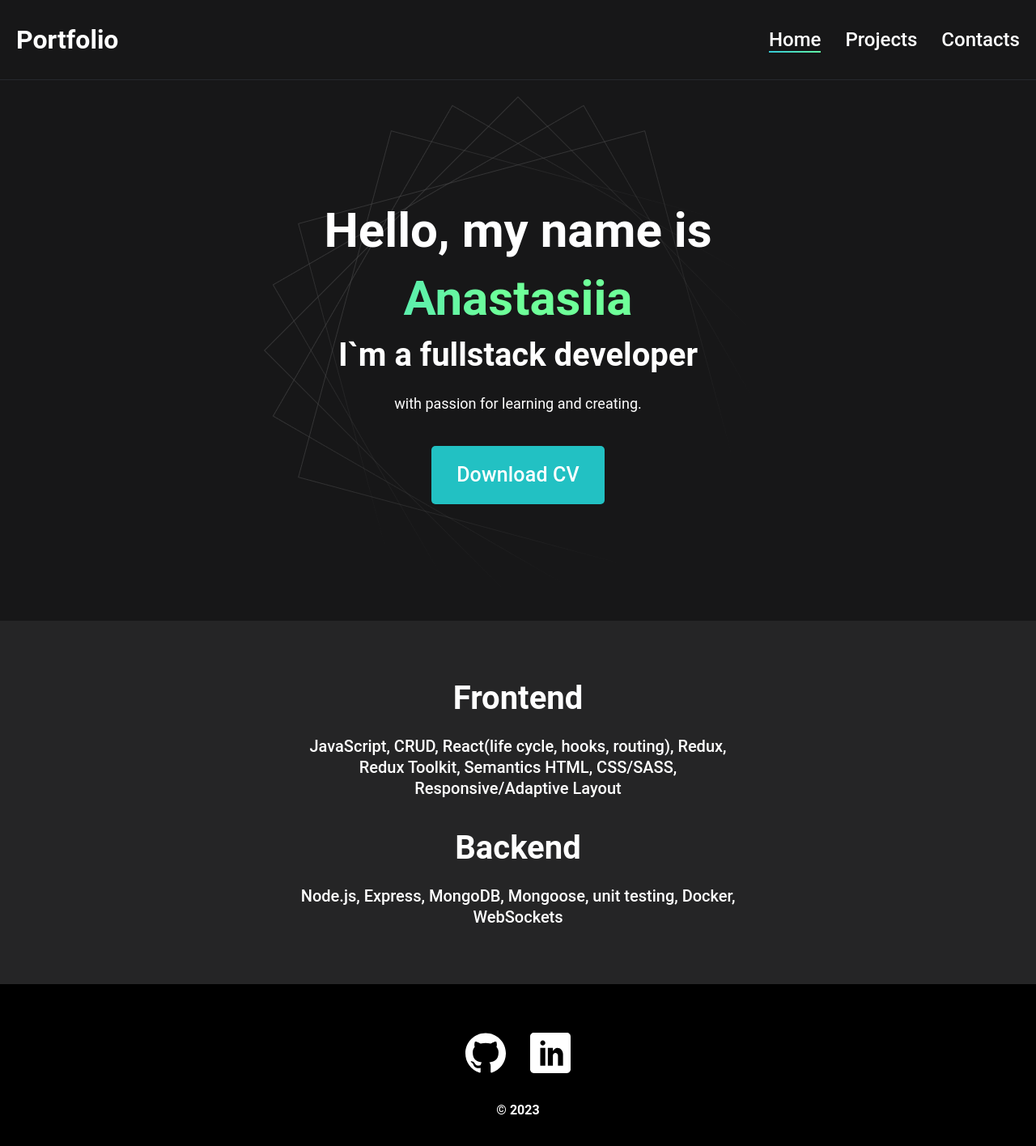
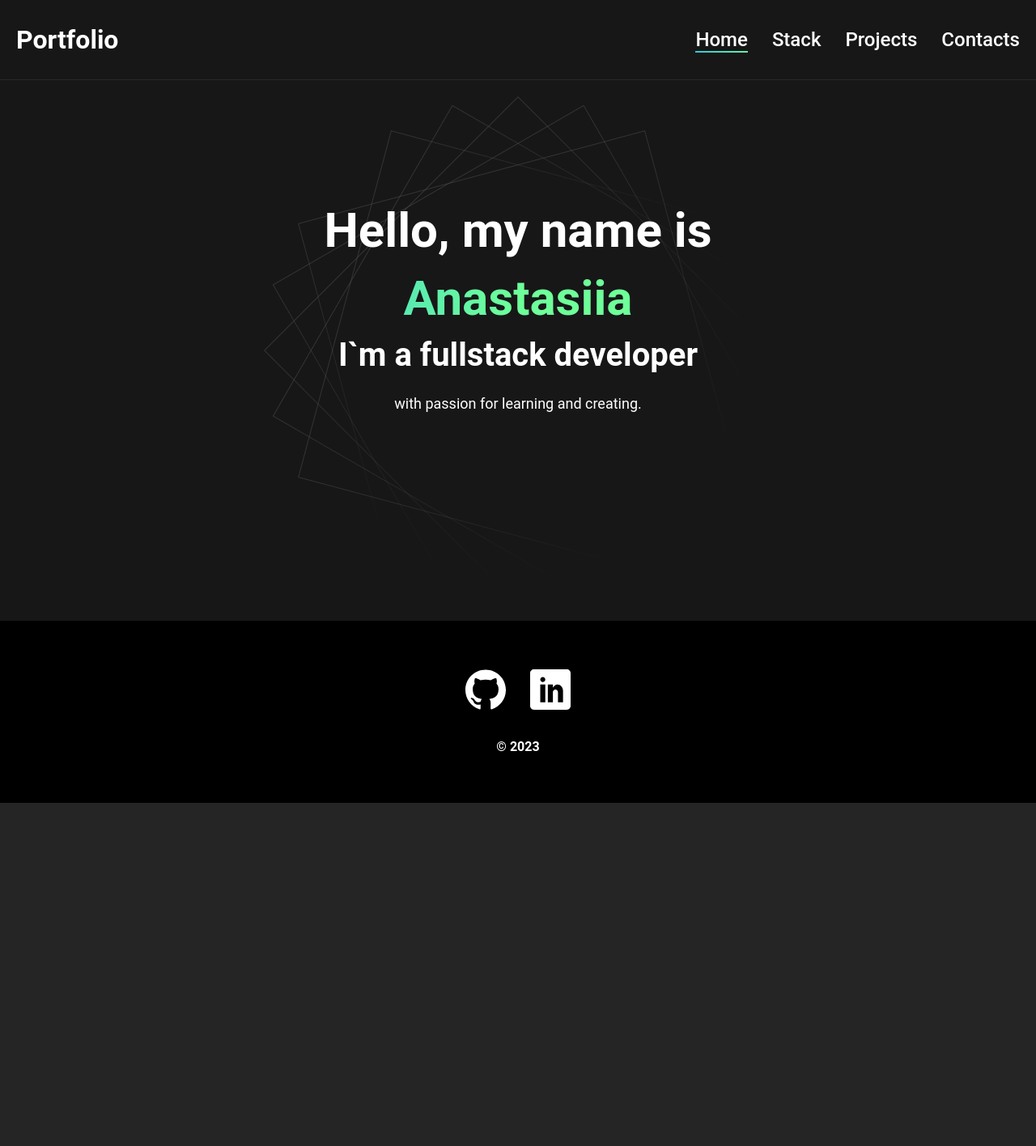
Before and after one commit to simplyNastya/portfolio, a React (Create React App) app: page / in a window 1280 px wide. Shown: the top 1416 px of the page at 81% size. After the commit the page ends 992 px from the top, so only its background shows below. Built offline with nearby package versions, Linux system fonts and the light colour scheme.

Commit message:
update tech stack

```diff
--- a/src/components/Hero/Hero.jsx
+++ b/src/components/Hero/Hero.jsx
@@ -1,4 +1,4 @@
-import CVPdf from "./Koretska_Anastasiia_FullStackDeveloper.pdf";
+// import CVPdf from "./Koretska_Anastasiia_FullStackDeveloper.pdf";
 import styles from "./hero.module.css";
 
 const Hero = () => {
@@ -16,9 +16,9 @@ const Hero = () => {
           <div className={styles.text}>
             <p>with passion for learning and creating.</p>
           </div>
-          <a href={CVPdf} download={CVPdf} className={styles.cvLink}>
+          {/* <a href={CVPdf} download={CVPdf} className={styles.cvLink}>
             Download CV
-          </a>
+          </a> */}
         </div>
       </div>
     </div>
--- a/src/components/Navbar/Navbar.jsx
+++ b/src/components/Navbar/Navbar.jsx
@@ -23,6 +23,16 @@ const Navbar = () => {
                   }
                 >
                   Home
+                </NavLink>
+              </li>
+              <li className={styles.item}>
+                <NavLink
+                  to="/stack"
+                  className={({ isActive }) =>
+                    isActive ? activeLink : normalLink
+                  }
+                >
+                  Stack
                 </NavLink>
               </li>
               <li className={styles.item}>
--- a/src/components/Stack/Stack.jsx
+++ b/src/components/Stack/Stack.jsx
@@ -4,19 +4,21 @@ const Stack = () => {
   return (
     <section className={styles.section}>
       <div className="container">
+        <h1 className={styles.title}>Tech stack</h1>
         <ul className={styles.list}>
           <li className={styles.item}>
-            <h2 className={styles.title}>Frontend</h2>
+            <h2 className={styles.itemTitle}>Frontend</h2>
             <p className={styles.subtitle}>
-              JavaScript, CRUD, React(life cycle, hooks, routing), Redux, Redux
-              Toolkit, Semantics HTML, CSS/SASS, Responsive/Adaptive Layout
+              JavaScript, RestAPI, CRUD, React(life cycle, hooks, routing),
+              Redux, Redux Toolkit, Semantics HTML, CSS/SASS,
+              Responsive/Adaptive Layout
             </p>
           </li>
           <li className={styles.item}>
-            <h2 className={styles.title}>Backend</h2>
+            <h2 className={styles.itemTitle}>Backend</h2>
             <p className={styles.subtitle}>
               Node.js, Express, MongoDB, Mongoose, unit testing, Docker,
-              WebSockets
+              WebSockets, Socket.io
             </p>
           </li>
         </ul>
--- a/src/components/Stack/stack.module.css
+++ b/src/components/Stack/stack.module.css
@@ -6,6 +6,43 @@
     background-color: #252526;
 
     text-align: center;
+}
+
+.title {
+    margin-bottom: 50px;
+
+    font-weight: 700;
+    font-size: 60px;
+
+    background: linear-gradient(90deg, rgba(255, 88, 232, 1) 10%, rgba(15, 165, 255, 1) 47%, rgba(110, 255, 153, 1) 80%);
+    background-size: 400% 400%;
+    background-clip: text;
+    -webkit-background-clip: text;
+    -webkit-text-fill-color: transparent;
+
+    animation: gradient 15s ease infinite;
+}
+
+@keyframes gradient {
+    0% {
+        background-position: 0% 50%;
+    }
+
+    25% {
+        background-position: 50% 25%;
+    }
+
+    50% {
+        background-position: 100% 50%;
+    }
+
+    75% {
+        background-position: 50% 25%;
+    }
+
+    100% {
+        background-position: 0% 50%;
+    }
 }
 
 .list {
@@ -19,7 +56,7 @@
     margin-bottom: 35px;
 }
 
-.title {
+.itemTitle {
     margin-bottom: 20px;
 
 	font-weight: 700;
--- a/src/helpers/userRoutes.js
+++ b/src/helpers/userRoutes.js
@@ -4,6 +4,7 @@ import { Routes, Route } from "react-router-dom";
 import Loader from "../components/Loader/Loader";
 
 const HomePage = lazy(() => import('../pages/HomePage/HomePage'))
+const StackPage = lazy(() => import('../pages/StackPage/StackPage'))
 const PortfolioPage = lazy(() => import('../pages/PortfolioPage/PortfolioPage'))
 const ProjectDetailsPage = lazy(() => import('../pages/ProjectDetailsPage/ProjectDetailsPage'))
 const ContactsPage = lazy(() => import('../pages/ContactsPage/ContactsPage'))
@@ -14,6 +15,7 @@ const UserRoutes = () => {
         <Suspense fallback={<Loader />}>
             <Routes>
                 <Route path='/' element={<HomePage />} />
+                <Route path='/stack' element={<StackPage />} />
                 <Route path='/projects' element={<PortfolioPage />} />
                 <Route path='/projects/:id' element={<ProjectDetailsPage />} />
                 <Route path='/contacts' element={<ContactsPage />} />
--- a/src/pages/HomePage/HomePage.jsx
+++ b/src/pages/HomePage/HomePage.jsx
@@ -1,11 +1,11 @@
 import Hero from "../../components/Hero/Hero";
-import Stack from "../../components/Stack/Stack";
+// import Stack from "../../components/Stack/Stack";
 
 const HomePage = () => {
   return (
     <main>
       <Hero />
-      <Stack />
+      {/* <Stack /> */}
     </main>
   );
 };
--- /dev/null
+++ b/src/pages/StackPage/StackPage.jsx
@@ -0,0 +1,12 @@
+// import styles from "./stackPage.module.css";
+import Stack from "../../components/Stack/Stack";
+
+const StackPage = () => {
+  return (
+    <main>
+      <Stack />
+    </main>
+  );
+};
+
+export default StackPage;
```
Also changed, not shown: src/pages/StackPage/stackPage.module.css (added).
